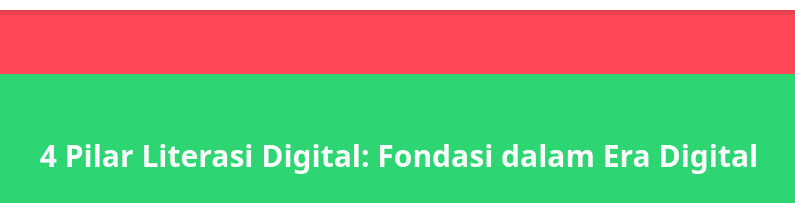
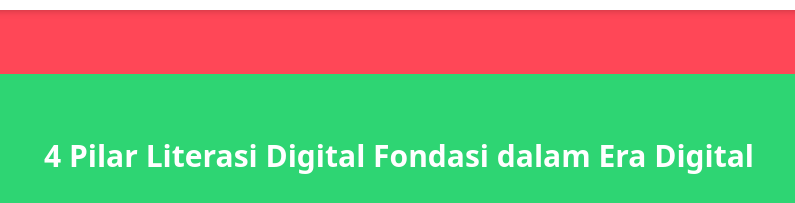
Before and after one commit to agam-riyandana/Literasi-Digital-Indonesia, a plain HTML site: page index.html in a window 1280 px wide. Shown: the part 774-977 px from the top of the page, 241-1036 px from the left. Drawn offline with nearby package versions, Linux system fonts and the light colour scheme.

Commit message:
Update index.html
Fix small code

```diff
--- a/index.html
+++ b/index.html
@@ -80,7 +80,7 @@
 
         <section id="literasi-digital" class="py-16 digital-literacy-bg text-white">
             <div class="container mx-auto px-4">
-                <h2 class="text-3xl font-bold mb-8 text-center">4 Pilar Literasi Digital: Fondasi dalam Era Digital</h2>
+                <h2 class="text-3xl font-bold mb-8 text-center">4 Pilar Literasi Digital Fondasi dalam Era Digital</h2>
                 <div class="grid md:grid-cols-2 gap-8">
                     <div class="bg-white text-gray-900 p-6 rounded-lg shadow-md">
                         <h3 class="text-xl font-semibold mb-4"><i class="fas fa-laptop-code mr-2 text-blue-500"></i>1. Kecakapan Digital (Digital Skills)</h3>
```
